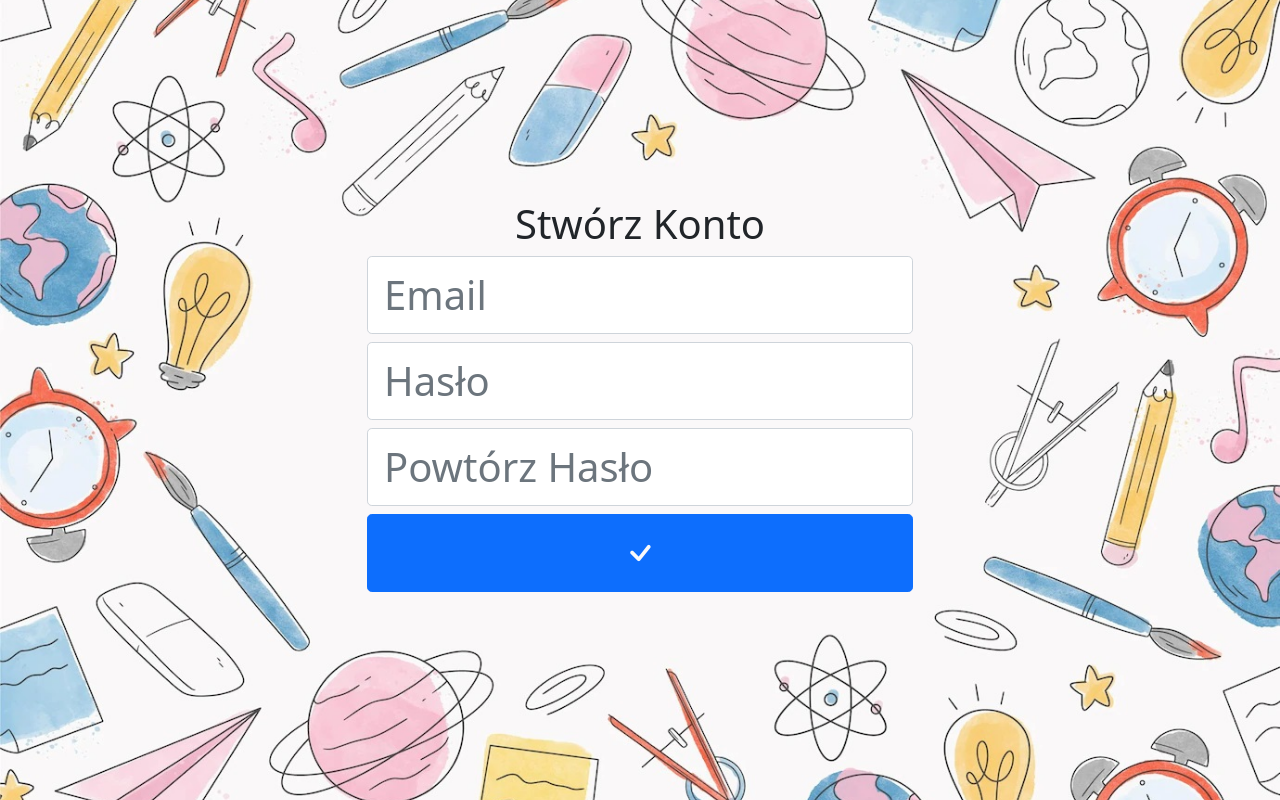
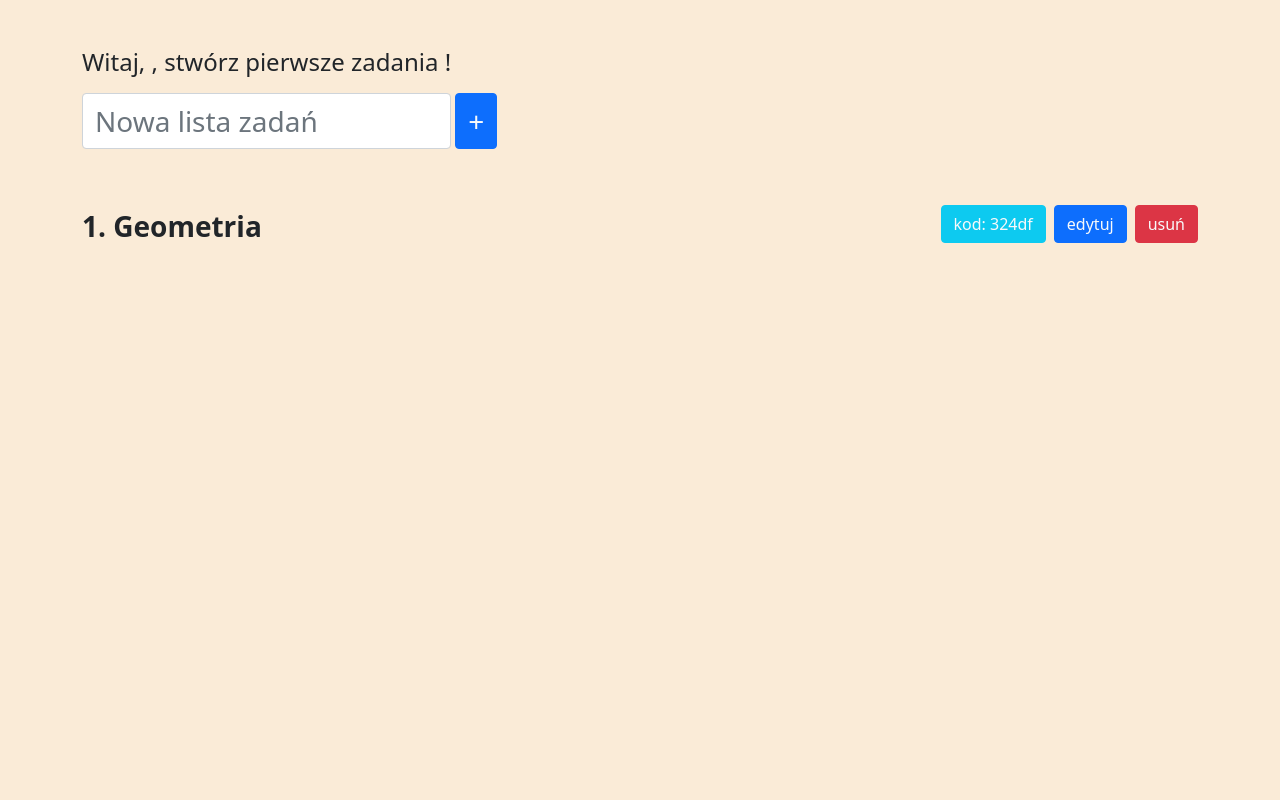
Before and after one commit to frontendypl/kreator-zadan-admin, a Vue app: page /#/ in a window 1280 px wide. Built offline with nearby package versions, Linux system fonts and the light colour scheme.

Commit message:
HomeViw structure and redirection after login

```diff
--- a/src/App.vue
+++ b/src/App.vue
@@ -3,6 +3,41 @@
     <router-view/>
   </div>
 </template>
+
+<script>
+import {mapState} from 'vuex'
+
+export default {
+  name: 'App',
+  data(){
+    return {
+
+    }
+  },
+  computed: {
+    ...mapState(['user'])
+  },
+  methods: {
+
+  },
+  watch: {
+    user: {
+      handler(newValue, oldValue){
+        if(newValue.token !== oldValue.token){
+          this.$router.push({name:'home'})
+        }
+      },
+      deep: true
+    }
+  },
+  created(){
+
+  },
+  mounted(){
+
+  }
+}
+</script>
 
 <style lang="scss">
 @import "bootstrap/dist/css/bootstrap.min.css";
--- a/src/router/index.js
+++ b/src/router/index.js
@@ -3,6 +3,7 @@ import VueRouter from 'vue-router'
 
 import AuthRegisterView from '@/views/AuthRegisterView'
 import AuthLoginView from "@/views/AuthLoginView";
+import HomeView from "@/views/HomeView";
 
 Vue.use(VueRouter)
 
@@ -10,7 +11,7 @@ const routes = [
   {
     path: '/',
     name: 'home',
-    component: AuthRegisterView //TODO zrobić widok dla zalogowanego, przekierowywac jesli niezalogowany
+    component: HomeView //TODO zrobić widok dla zalogowanego, przekierowywac jesli niezalogowany
   },
   {
     path: '/rejestracja',
--- a/src/views/AuthLoginView.vue
+++ b/src/views/AuthLoginView.vue
@@ -29,6 +29,7 @@
                   <i class="bi bi-check fs-1"></i>
                 </button>
                 <h2 v-for="(error, key, i) in errors" :key="i" :data-test="i">{{error.message}}</h2>
+                <h4>Nie masz konta? <router-link :to="{name:'AuthRegisterView'}">Zarejestruj się</router-link></h4>
               </div>
             </div>
           </form>
--- a/src/views/AuthRegisterView.vue
+++ b/src/views/AuthRegisterView.vue
@@ -36,6 +36,7 @@
                   <i class="bi bi-check fs-1"></i>
                 </button>
                 <h2 v-for="(error, key, i) in errors" :key="i" :data-test="i">{{error.message}}</h2>
+                <h4>Masz już konto? <router-link :to="{name:'AuthLoginView'}">Zaloguj się</router-link></h4>
               </div>
             </div>
           </form>
--- /dev/null
+++ b/src/views/HomeView.vue
@@ -0,0 +1,73 @@
+<template>
+  <div class="v-HomeView w-100 mt-5">
+    <div class="container">
+      <h4 class="mb-3">Witaj, <b>{{ user.email }}</b>, stwórz pierwsze zadania !</h4>
+      <form class="mb-5" @submit.prevent="handleForm">
+
+        <div class="row g-1">
+          <div class="col col-md-4">
+            <input class="form-control fs-3 mb-2" placeholder="Nowa lista zadań" type="text"
+            >
+          </div>
+          <div class="col-auto">
+            <button class="btn btn-primary text-light fs-3">
+              +
+            </button>
+          </div>
+
+        </div>
+      </form>
+
+      <div class="row justify-content-between">
+        <div class="col-auto align-self-center fs-3">
+          <b>1. Geometria</b>
+        </div>
+        <div class="col-auto">
+          <button class="btn btn-info text-light ms-2">
+            kod: 324df
+          </button>
+          <button class="btn btn-primary text-light ms-2">
+            edytuj
+          </button>
+          <button class="btn btn-danger text-light ms-2">
+            usuń
+          </button>
+        </div>
+      </div>
+    </div>
+  </div>
+</template>
+
+<script>
+import {mapState} from "vuex";
+
+export default {
+  name: "HomeView",
+  data(){
+    return{
+
+    }
+  },
+  computed: {
+    ...mapState(['user'])
+  },
+  methods: {
+    handleForm(){
+
+    }
+  },
+  created(){
+
+  },
+  mounted(){
+
+  }
+}
+</script>
+
+<style lang="scss">
+  body{
+    background-image: none;
+    background-color: antiquewhite;
+  }
+</style>
```
Also changed, not shown: 1 other file (tests, documents, lock files or other folders).
